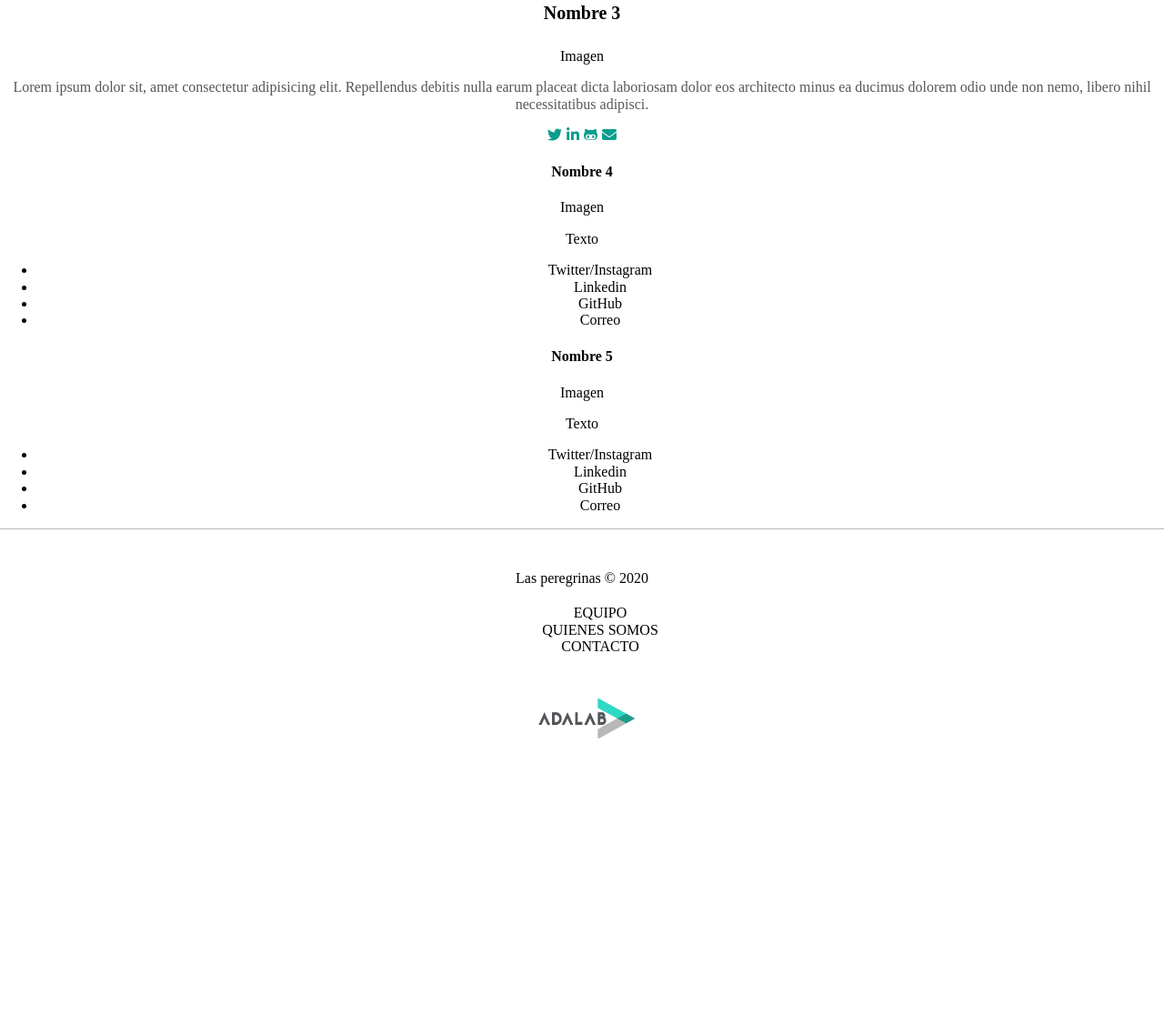
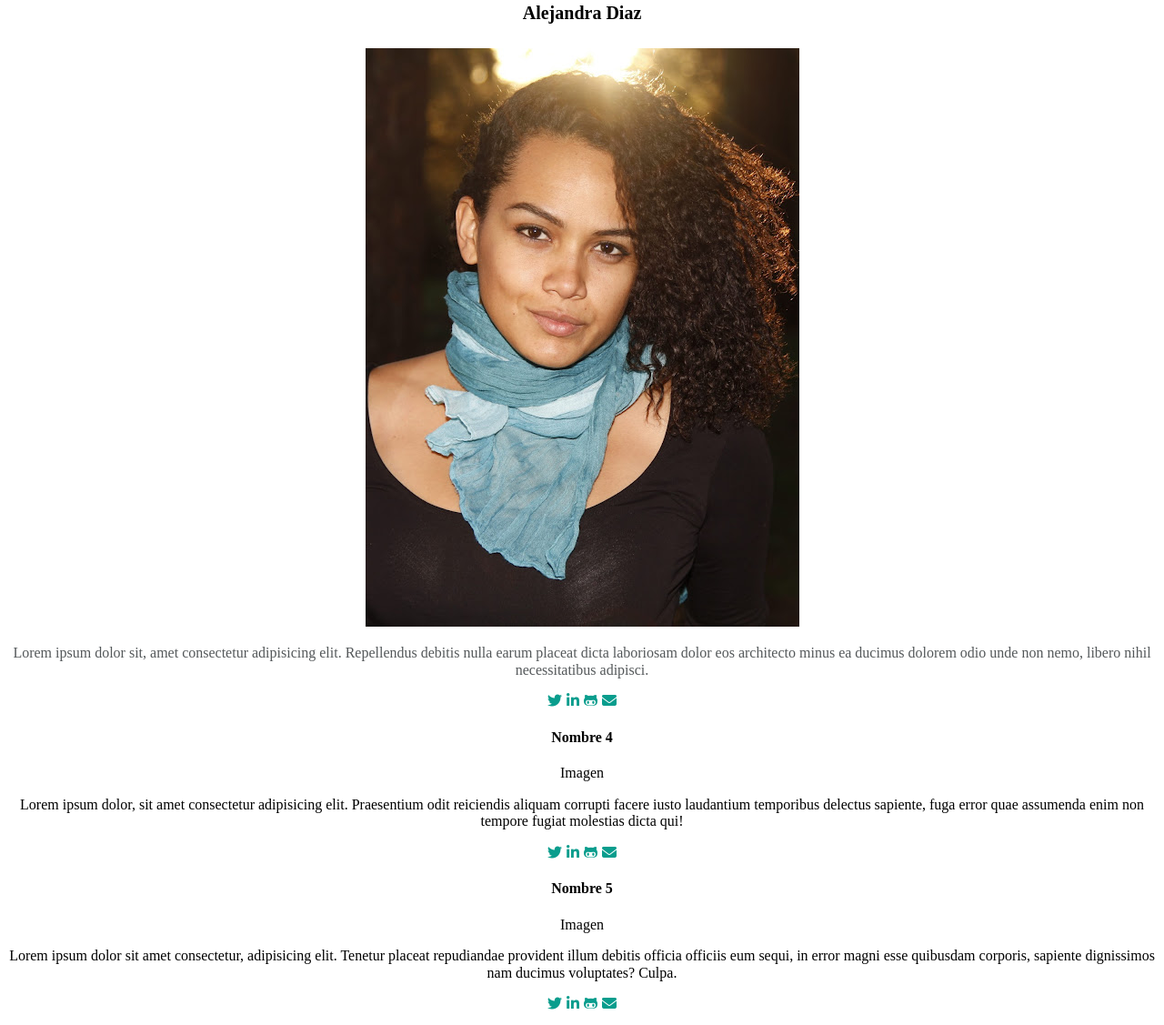
Before and after one commit to Adalab/project-promo-p-module-1-team-3, a plain HTML site: page index.html in a window 1280 px wide. Shown: the part 1625-2752 px from the top of the page at 91% size. Before the commit the page ends 2486 px from the top, so only its background shows below. Drawn offline with nearby package versions, Linux system fonts and the light colour scheme.

Commit message:
add code section Quienes Somos Add image Alejandra Diaz

```diff
--- a/index.html
+++ b/index.html
@@ -129,11 +129,13 @@
         </article>
         <article>
           <h4 class="title-nombre">Miriam Poveda</h4>
-          <img
-            class="images"
-            src="./images/miriam-poveda.jpeg"
-            alt="Foto de perfil de Miriam Poveda"
-          />
+          <div>
+            <img
+              class="images"
+              src="./images/miriam-poveda.jpeg"
+              alt="Foto de perfil de Miriam Poveda"
+            />
+          </div>
           <p class="descripcion">
             Lorem ipsum, dolor sit amet consectetur adipisicing elit. Incidunt
             minima porro autem corporis sint, aliquam repudiandae molestias
@@ -166,8 +168,13 @@
           </nav>
         </article>
         <article>
-          <h4 class="title-nombre">Nombre 3</h4>
-          <p>Imagen</p>
+          <h4 class="title-nombre">Alejandra Diaz</h4>
+          <div>
+            <img
+              src="./images/alejandra-diaz.jpg"
+              alt="Foto de perfil Alejandra Diaz"
+            />
+          </div>
           <p class="descripcion">
             Lorem ipsum dolor sit, amet consectetur adipisicing elit.
             Repellendus debitis nulla earum placeat dicta laboriosam dolor eos
@@ -195,26 +202,52 @@
         <article>
           <h4>Nombre 4</h4>
           <p>Imagen</p>
-          <p>Texto</p>
-          <nav>
-            <ul>
-              <li>Twitter/Instagram</li>
-              <li>Linkedin</li>
-              <li>GitHub</li>
-              <li>Correo</li>
+          <p>
+            Lorem ipsum dolor, sit amet consectetur adipisicing elit.
+            Praesentium odit reiciendis aliquam corrupti facere iusto laudantium
+            temporibus delectus sapiente, fuga error quae assumenda enim non
+            tempore fugiat molestias dicta qui!
+          </p>
+          <nav class="redes">
+            <ul class="redes-lista">
+              <li class="red1">
+                <a href="#"><i class="fa-brands fa-twitter"></i></a>
+              </li>
+              <li class="red2">
+                <a href="#"><i class="fa-brands fa-linkedin-in"></i></a>
+              </li>
+              <li class="red3">
+                <a href="#"><i class="fa-brands fa-github-alt"></i></a>
+              </li>
+              <li class="red4">
+                <a href="#"><i class="fa-solid fa-envelope"></i></a>
+              </li>
             </ul>
           </nav>
         </article>
         <article>
           <h4>Nombre 5</h4>
           <p>Imagen</p>
-          <p>Texto</p>
-          <nav>
-            <ul>
-              <li>Twitter/Instagram</li>
-              <li>Linkedin</li>
-              <li>GitHub</li>
-              <li>Correo</li>
+          <p>
+            Lorem ipsum dolor sit amet consectetur, adipisicing elit. Tenetur
+            placeat repudiandae provident illum debitis officia officiis eum
+            sequi, in error magni esse quibusdam corporis, sapiente dignissimos
+            nam ducimus voluptates? Culpa.
+          </p>
+          <nav class="redes">
+            <ul class="redes-lista">
+              <li class="red1">
+                <a href="#"><i class="fa-brands fa-twitter"></i></a>
+              </li>
+              <li class="red2">
+                <a href="#"><i class="fa-brands fa-linkedin-in"></i></a>
+              </li>
+              <li class="red3">
+                <a href="#"><i class="fa-brands fa-github-alt"></i></a>
+              </li>
+              <li class="red4">
+                <a href="#"><i class="fa-solid fa-envelope"></i></a>
+              </li>
             </ul>
           </nav>
         </article>
```
Also changed, not shown: images/alejandra-diaz.jpg (added).
